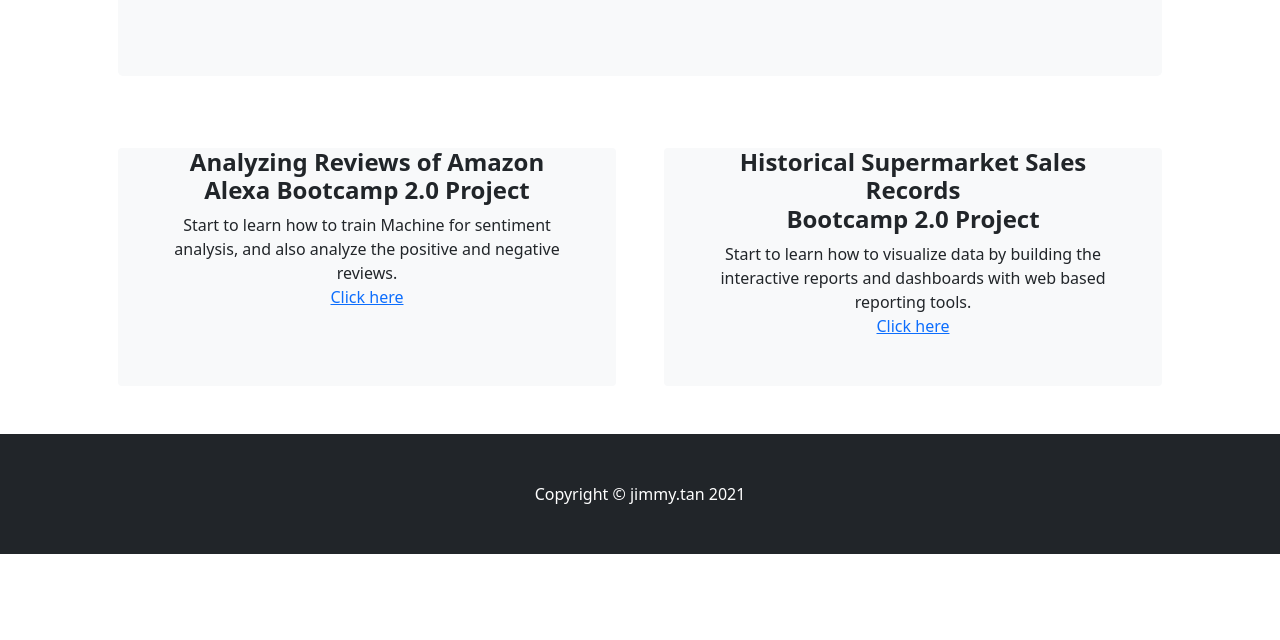
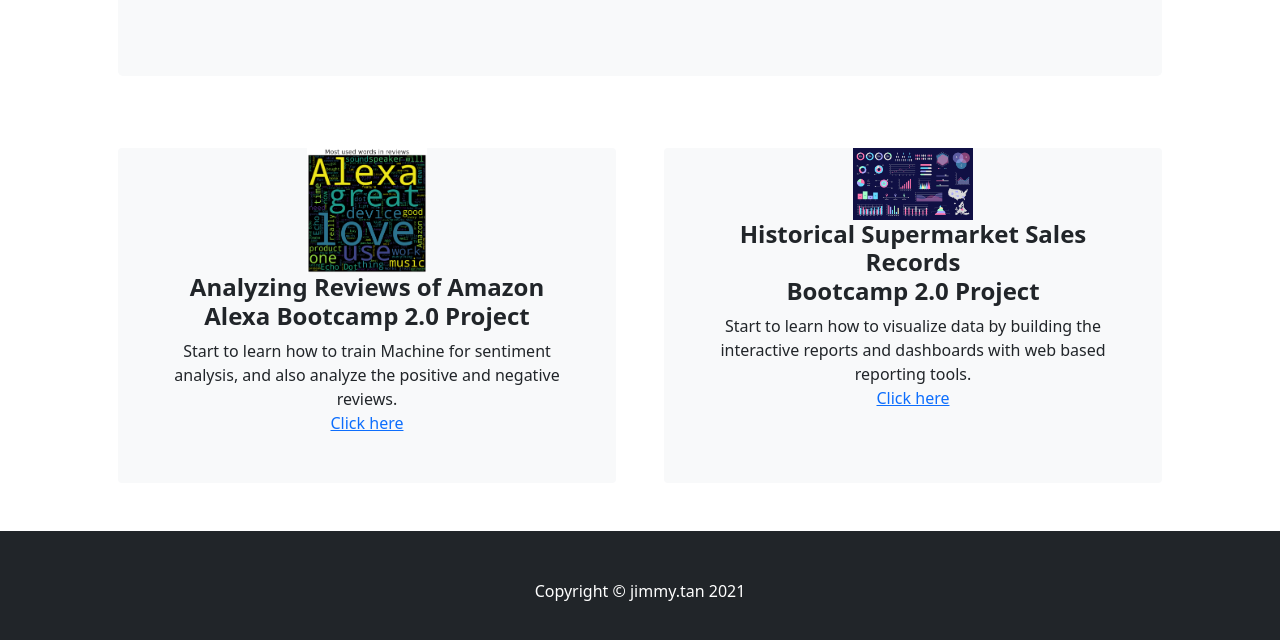
Before and after one commit to zetteztan/portfolio, a plain HTML site: page index.html in a window 1280 px wide. Shown: the part 282-922 px from the top of the page. Before the commit the page ends 836 px from the top, so only its background shows below. Drawn offline with nearby package versions, Linux system fonts and the light colour scheme.

Commit message:
Add files via upload

```diff
--- a/index.html
+++ b/index.html
@@ -35,6 +35,7 @@
                     <div class="col-lg-6 col-xxl-4 mb-5">
                         <div class="card bg-light border-0 h-100">
                             <div class="card-body text-center p-4 p-lg-5 pt-0 pt-lg-0">
+                                <img width="120px"; src="assets/img/alexa.png"/>
                                 <h2 class="fs-4 fw-bold">Analyzing Reviews of Amazon Alexa Bootcamp 2.0 Project</h2>
                                 <p class="mb-0">Start to learn how to train Machine for sentiment analysis, and also analyze the positive and negative reviews.</p>
                                 <a target="_blank" href="https://colab.research.google.com/drive/1HHIz-2XKtXQ6v0k-94BIDl-wLLkBRGNf?usp=sharing">Click here</a>
@@ -44,6 +45,7 @@
                     <div class="col-lg-6 col-xxl-4 mb-5">
                         <div class="card bg-light border-0 h-100">
                             <div class="card-body text-center p-4 p-lg-5 pt-0 pt-lg-0">
+                                <img width="120px"; src="assets/img/visualize.jpg"/>
                                 <h2 class="fs-4 fw-bold">Historical Supermarket Sales Records <br>Bootcamp 2.0 Project</h2>
                                 <p class="mb-0">Start to learn how to visualize data by building the interactive reports and dashboards with web based reporting tools.</p>
                                 <a target="_blank" href="https://datastudio.google.com/reporting/e396694c-b968-4e86-ad7e-bdb00869fac1">Click here</a>
```
